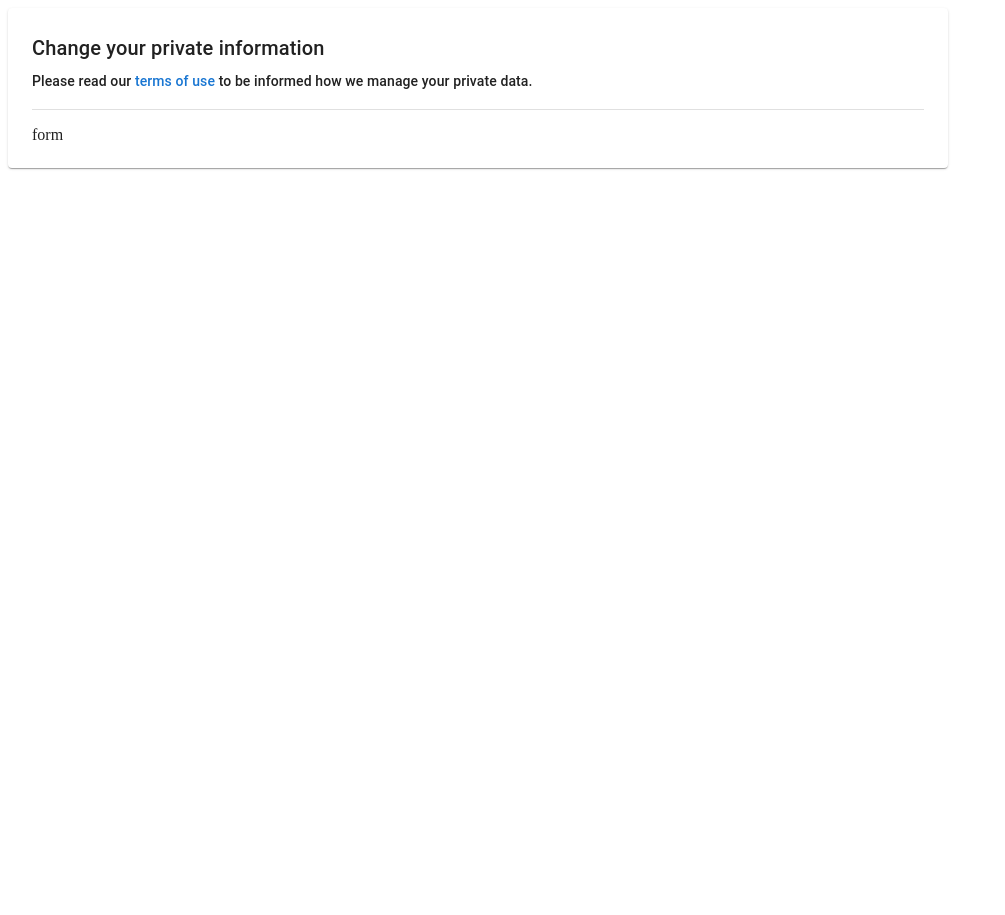
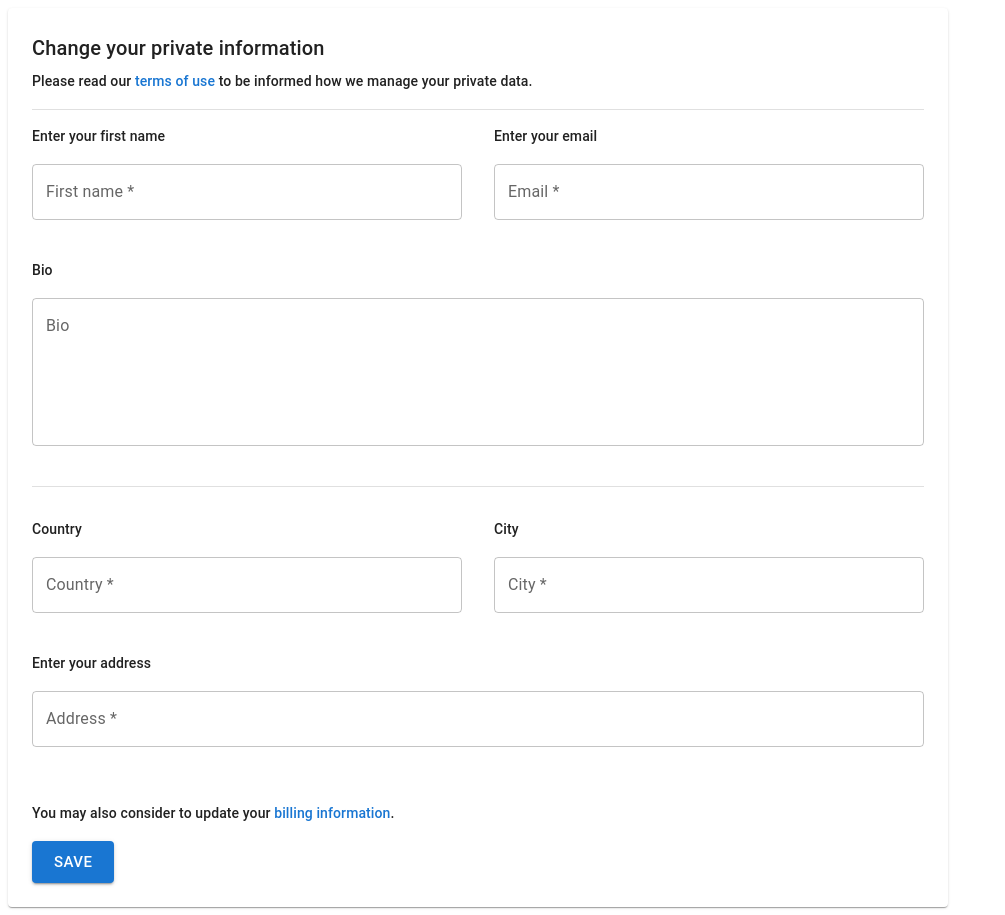
Before and after one commit to GreyHound87/mail-form, a React (Vite) app: page / in a window 1280 px wide. Shown: the whole page, without its empty margins (0-1005 px from the left). Before the commit the page ends 800 px from the top, so only its background shows below. Built offline with nearby package versions, Linux system fonts and the light colour scheme.

Commit message:
Прототип полей формыm

```diff
--- a/package.json
+++ b/package.json
@@ -15,8 +15,10 @@
         "@emotion/react": "^11.11.4",
         "@emotion/styled": "^11.11.5",
         "@mui/material": "^5.16.1",
+        "final-form": "^4.20.10",
         "react": "^18.3.1",
-        "react-dom": "^18.3.1"
+        "react-dom": "^18.3.1",
+        "react-final-form": "^6.5.9"
     },
     "devDependencies": {
         "@babel/eslint-parser": "^7.24.8",
--- a/src/components/Form/Form.jsx
+++ /dev/null
@@ -1,5 +0,0 @@
-import React from 'react';
-
-export function Form() {
-    return <span>form</span>;
-}
--- a/src/components/Form/index.js
+++ /dev/null
@@ -1 +0,0 @@
-export { Form } from './Form';
--- /dev/null
+++ b/src/components/FormComponent/FormComponent.jsx
@@ -0,0 +1,65 @@
+import React from 'react';
+import { Form, Field } from 'react-final-form';
+import { Button, Grid, Typography, Box, Divider, Link } from '@mui/material';
+import { renderTextField } from '../../utils/renderTextField';
+
+export function FormComponent() {
+    const handleSubmit = (/* values */) => {
+        /* console.log('Form values:', values); */
+    };
+
+    return (
+        <Form
+            onSubmit={handleSubmit}
+            render={({ handleSubmit }) => (
+                <form onSubmit={handleSubmit}>
+                    <Grid container spacing={4}>
+                        <Grid item xs={12} sm={6}>
+                            <Typography variant="subtitle2">Enter your first name</Typography>
+                            <Field name="firstName" component={renderTextField} label="First name *" />
+                        </Grid>
+                        <Grid item xs={12} sm={6}>
+                            <Typography variant="subtitle2">Enter your email</Typography>
+                            <Field name="email" component={renderTextField} label="Email *" />
+                        </Grid>
+                        <Grid item xs={12}>
+                            <Typography variant="subtitle2">Bio</Typography>
+                            <Field name="bio" component={renderTextField} label="Bio" multiline rows={5} />
+                        </Grid>
+                        <Grid item xs={12}>
+                            <Divider />
+                        </Grid>
+                        <Grid item xs={12} sm={6}>
+                            <Typography variant="subtitle2">Country</Typography>
+                            <Field name="country" component={renderTextField} label="Country *" />
+                        </Grid>
+                        <Grid item xs={12} sm={6}>
+                            <Typography variant="subtitle2">City</Typography>
+                            <Field name="city" component={renderTextField} label="City *" />
+                        </Grid>
+                        <Grid item xs={12}>
+                            <Typography variant="subtitle2">Enter your address</Typography>
+                            <Field name="address" component={renderTextField} label="Address *" />
+                        </Grid>
+                        <Grid item xs={12}>
+                            <Box mt={2}>
+                                <Typography variant="subtitle2">
+                                    You may also consider to update your{' '}
+                                    <Link href="https://www.google.com/" underline="none">
+                                        billing information
+                                    </Link>
+                                    .
+                                </Typography>
+                            </Box>
+                            <Box mt={2}>
+                                <Button type="submit" variant="contained" color="primary" size="large">
+                                    Save
+                                </Button>
+                            </Box>
+                        </Grid>
+                    </Grid>
+                </form>
+            )}
+        />
+    );
+}
--- /dev/null
+++ b/src/components/FormComponent/index.js
@@ -0,0 +1 @@
+export { FormComponent } from './FormComponent';
--- a/src/components/MailForm/MailForm.jsx
+++ b/src/components/MailForm/MailForm.jsx
@@ -1,6 +1,6 @@
 import React from 'react';
 import { Grid, Paper, Card, Box, Typography, Link, Divider } from '@mui/material';
-import { Form } from '../Form';
+import { FormComponent } from '../FormComponent';
 /* import { Modal } from '../Modal'; */
 
 export function MailForm() {
@@ -22,7 +22,7 @@ export function MailForm() {
                         <Box my={2}>
                             <Divider />
                         </Box>
-                        <Form />
+                        <FormComponent />
                     </Box>
                 </Paper>
             </Grid>
--- /dev/null
+++ b/src/utils/renderTextField.jsx
@@ -0,0 +1,17 @@
+import React from 'react';
+import { TextField } from '@mui/material';
+
+export function renderTextField({ input, label, meta: { touched, error }, ...custom }) {
+    return (
+        <TextField
+            label={label}
+            error={touched && !!error}
+            helperText={touched && error}
+            {...input}
+            {...custom}
+            fullWidth
+            margin="normal"
+            variant="outlined"
+        />
+    );
+}
```
Also changed, not shown: 1 other file (tests, documents, lock files or other folders).
